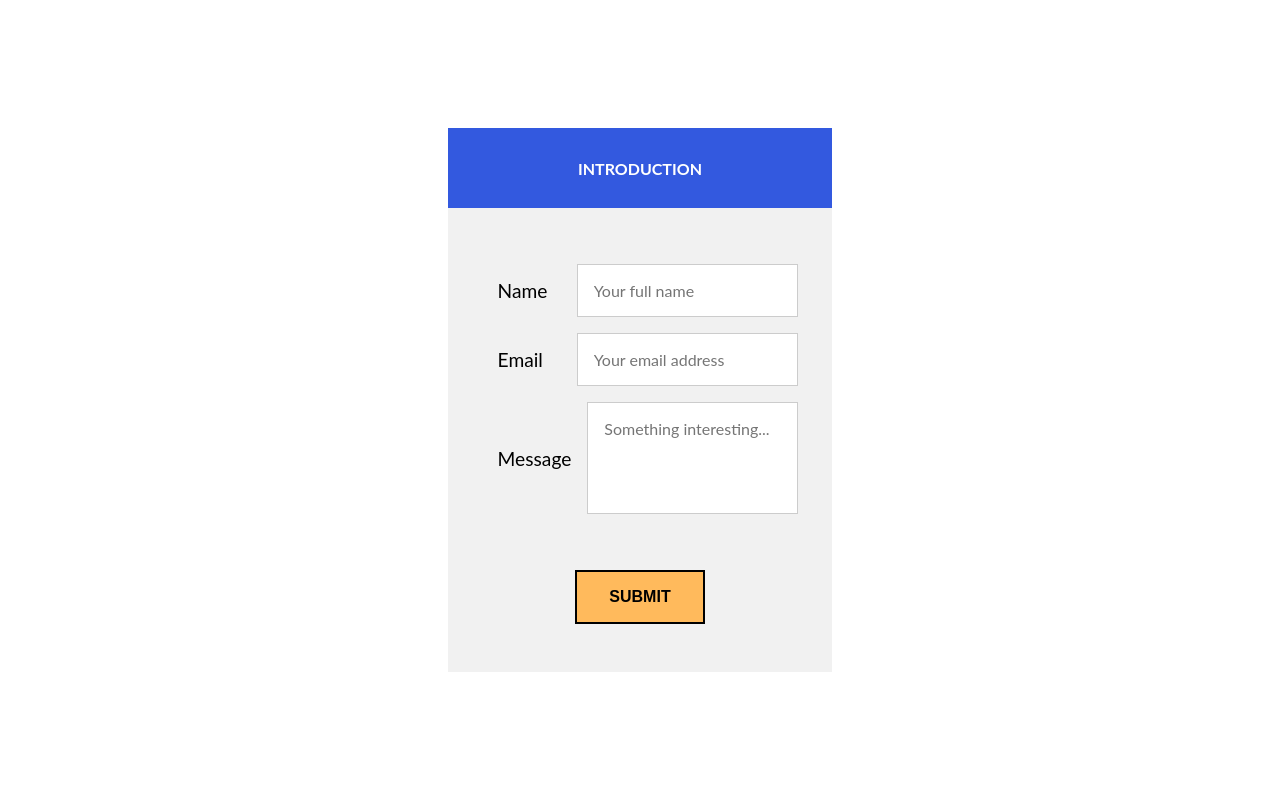
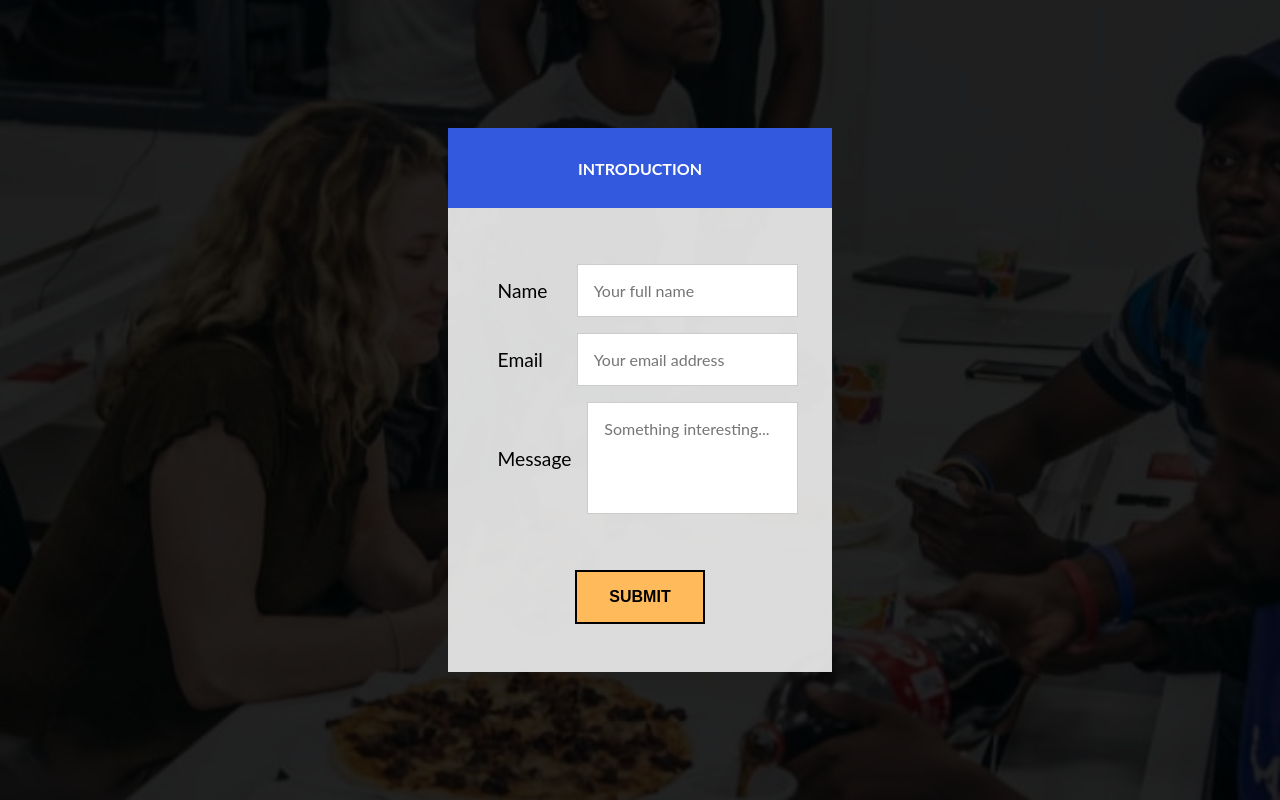
Before and after one commit to ckwagaba/jimdo-challenge, a React (Create React App) app: page / in a window 1280 px wide. Built offline with nearby package versions, Linux system fonts and the light colour scheme.

Commit message:
add app background

```diff
--- a/src/components/App/App.css
+++ b/src/components/App/App.css
@@ -4,15 +4,26 @@
   flex-direction: column;
   justify-content: center;
   align-items: center;
+  background: url(../../assets/images/quiz-night.jpg) no-repeat center center;
+  background-size: cover;
+}
+
+.background-overlay {
+  height: 100%;
+  width: 100%;
+  background: rgba(0, 0, 0, .85);
+  position: absolute;
+  z-index: 0;
 }
 
 .form-container {
+  z-index: 1;
   width: 30%;
   display: flex;
   flex-direction: column;
   justify-content: center;
   align-items: center;
-  background: rgba(241, 241, 241, 1);
+  background: rgba(241, 241, 241, .9);
 }
 
 .form-container-header {
--- a/src/components/App/App.jsx
+++ b/src/components/App/App.jsx
@@ -12,6 +12,7 @@
   render() {
     return (
       <div className="App">
+        <div className="background-overlay"></div>
         <div className="form-container">
           <div className="form-container-header">
             {'Introduction'}
```
Also changed, not shown: src/assets/images/quiz-night.jpg (added), src/logo.svg (deleted).
